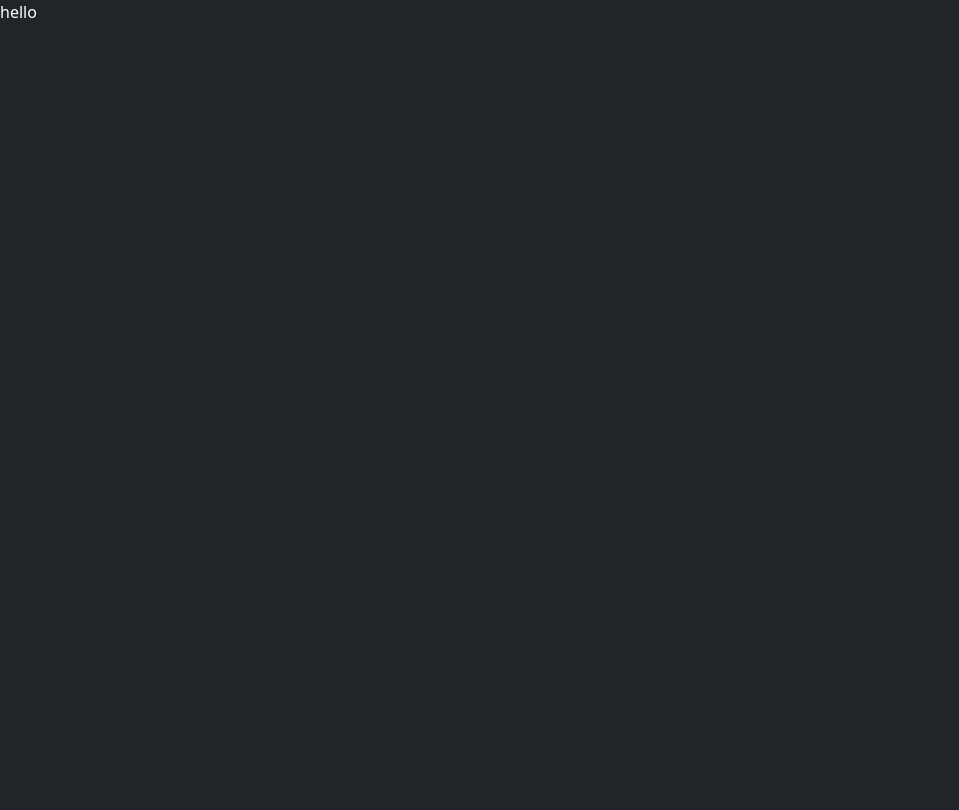
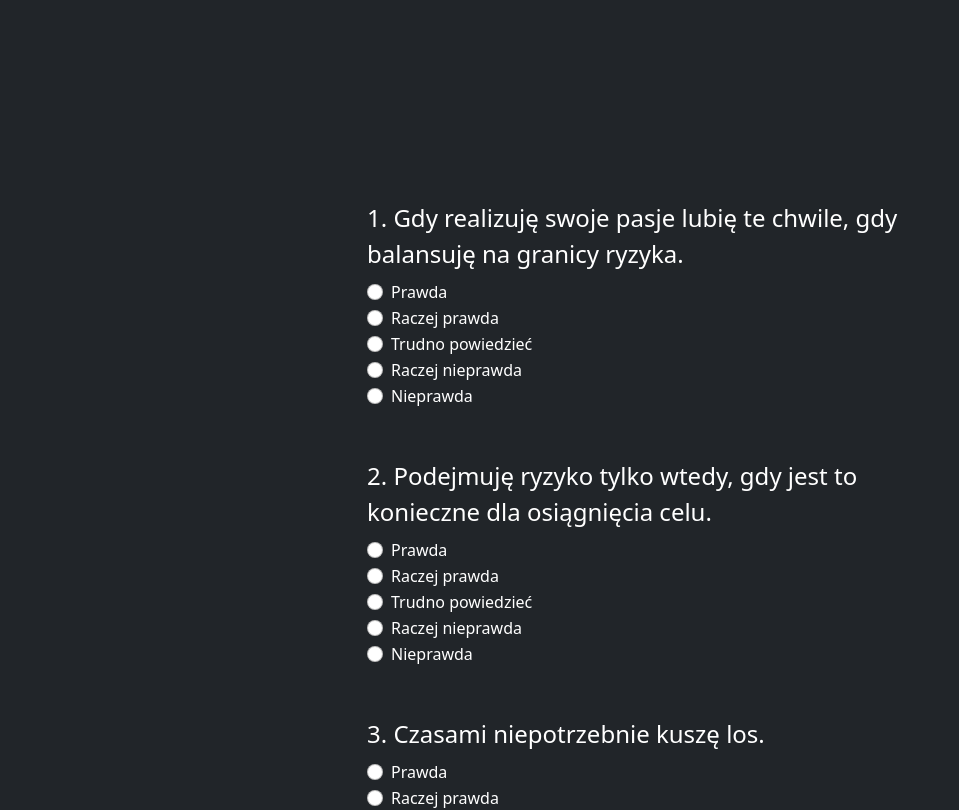
Before and after one commit to teatroCamillo/pd-project, a React (Create React App) app: page / in a window 1280 px wide. Shown: the top 810 px of the page, without its empty margins (0-959 px from the left). Built offline with nearby package versions, Linux system fonts and the light colour scheme.

Commit message:
part form of risk

```diff
--- a/public/index.html
+++ b/public/index.html
@@ -28,7 +28,7 @@
   </head>
   <body class="bg-dark text-white">
     <noscript>You need to enable JavaScript to run this app.</noscript>
-    <div id="root"></div>
+    <div id="root" class="vh-100"></div>
     <!--
       This HTML file is a template.
       If you open it directly in the browser, you will see an empty page.
--- a/src/App.js
+++ b/src/App.js
@@ -1,9 +1,10 @@
 import 'bootstrap/dist/css/bootstrap.min.css';
+import FormRisk from './components/FormRisk';
 
 function App() {
   return (
-    <div className="App">
-     hello
+    <div className="App h-100">
+     <FormRisk />
     </div>
   );
 }
--- /dev/null
+++ b/src/components/FormRisk.jsx
@@ -0,0 +1,191 @@
+import React, { useState, useEffect } from 'react';
+import 'bootstrap/dist/css/bootstrap.min.css';
+import Container from 'react-bootstrap/Container';
+import Row from 'react-bootstrap/Row';
+import Col from 'react-bootstrap/Col';
+import Form from 'react-bootstrap/Form';
+import Button from 'react-bootstrap/Button';
+
+const FormRisk = () => {
+
+  const data = {
+    questions: [
+      {
+        id: "q1",
+        q: "1. Gdy realizuję swoje pasje lubię te chwile, gdy balansuję na granicy ryzyka.",
+        name: "q1-a",
+        a1: "Prawda",
+        a2: "Raczej prawda",
+        a3: "Trudno powiedzieć",
+        a4: "Raczej nieprawda",
+        a5: "Nieprawda",
+      },
+      {
+        id: "q2",
+        q: "2. Podejmuję ryzyko tylko wtedy, gdy jest to konieczne dla osiągnięcia celu.",
+        name: "q2-a",
+        a1: "Prawda",
+        a2: "Raczej prawda",
+        a3: "Trudno powiedzieć",
+        a4: "Raczej nieprawda",
+        a5: "Nieprawda",
+      },
+      {
+        id: "q3",
+        q: "3. Czasami niepotrzebnie kuszę los.",
+        name: "q3-a",
+        a1: "Prawda",
+        a2: "Raczej prawda",
+        a3: "Trudno powiedzieć",
+        a4: "Raczej nieprawda",
+        a5: "Nieprawda",
+      },
+      {
+        id: "q4",
+        q: "4. Gdy muszę zaryzykować dokładnie rozważam możliwość porażki.",
+        name: "q4-a",
+        a1: "Prawda",
+        a2: "Raczej prawda",
+        a3: "Trudno powiedzieć",
+        a4: "Raczej nieprawda",
+        a5: "Nieprawda",
+      },
+      {
+        id: "q5",
+        q: "5. Pociągają mnie różne niebezpieczne "+
+        "działania np. przemierzanie odludnych, "+
+        "nieznanych miejsc, nawet, gdy "+
+        "nie wiem, co mnie tam może spotkać.",
+        name: "q5-a",
+        a1: "Prawda",
+        a2: "Raczej prawda",
+        a3: "Trudno powiedzieć",
+        a4: "Raczej nieprawda",
+        a5: "Nieprawda",
+      },
+      {
+        id: "q6",
+        q: "6. Przed podjęciem decyzji ryzykownej zawsze dokładnie rozważam wszystkie za i przeciw.",
+        name: "q6-a",
+        a1: "Prawda",
+        a2: "Raczej prawda",
+        a3: "Trudno powiedzieć",
+        a4: "Raczej nieprawda",
+        a5: "Nieprawda",
+      },
+      {
+        id: "q7",
+        q: "7.Czasami ryzykuję po to, aby poczuć „adrenalinę”, bo to ona sprawia, że wtedy czuję, że naprawdę żyję.",
+        name: "q7-a",
+        a1: "Prawda",
+        a2: "Raczej prawda",
+        a3: "Trudno powiedzieć",
+        a4: "Raczej nieprawda",
+        a5: "Nieprawda",
+      }
+    ]
+  };
+
+  const collectAnswers = {
+    q1: '',
+    q2: '',
+    q3: '',
+    q4: '',
+    q5: '',
+    q6: '',
+    q7: '',
+  };
+
+
+  const [selected, setSelected] = useState({});
+  const handleChange = (e) => {
+    setSelected(e.target);
+    console.log(e.target);
+  };
+
+  useEffect(() => {
+
+    // console.log(selected.id);
+    // console.log(selected.value);
+    Object.keys(collectAnswers)
+      .forEach((key) => {
+        if(selected.id === key){
+          collectAnswers[key] = selected.value;
+        }
+      })
+
+  }, [selected]);
+
+
+  // approveClick
+  const approvClick = () => {
+
+  };
+
+
+  return (
+    <Container className='h-100'>
+      <div class="h-25"></div>
+      <Row className="justify-content-md-center">
+        <Col md="6">
+          <Form>
+            {data.questions.map( question => {
+              return (
+                <Form.Group as={Row} className="mb-5" key={question.id} controlId={question.id} >
+                  <Form.Label as="legend">
+                    {question.q}
+                  </Form.Label>
+                  <Col>
+                    <Form.Check
+                      type="radio"
+                      label={question.a1}
+                      name={question.name}
+                      value={question.a1}
+                      onChange={handleChange}
+                    />
+                    <Form.Check
+                      type="radio"
+                      label={question.a2}
+                      name={question.name}
+                      value={question.a2}
+                      onChange={handleChange}
+                    />
+                    <Form.Check
+                      type="radio"
+                      label={question.a3}
+                      name={question.name}
+                      value={question.a3}
+                      onChange={handleChange}
+                    />
+                    <Form.Check
+                      type="radio"
+                      label={question.a4}
+                      name={question.name}
+                      value={question.a4}
+                      onChange={handleChange}
+                    />
+                    <Form.Check
+                      type="radio"
+                      label={question.a5}
+                      name={question.name}
+                      value={question.a5}
+                      onChange={handleChange}
+                    />
+                  </Col>
+                </Form.Group>
+              )
+            })}
+
+            <div class="justify-content-center">
+              <Button className='align-middle' variant="primary" type="submit" onClick={approvClick}>
+                Zatwierdź
+              </Button>
+            </div>
+          </Form>
+        </Col>
+      </Row>
+    </Container>
+  )
+};
+
+export default FormRisk;
```
Also changed, not shown: src/components/Form.jsx (deleted).
